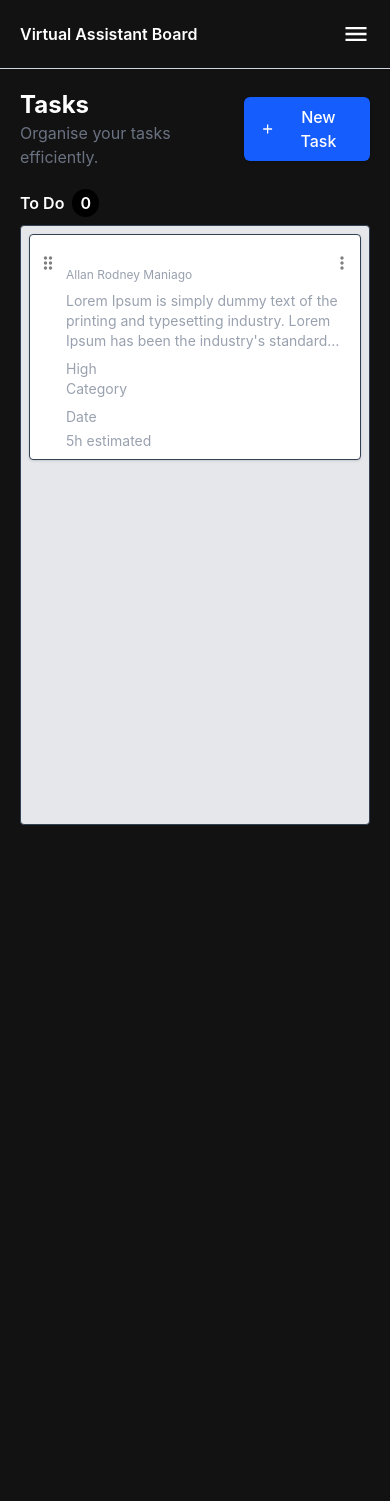
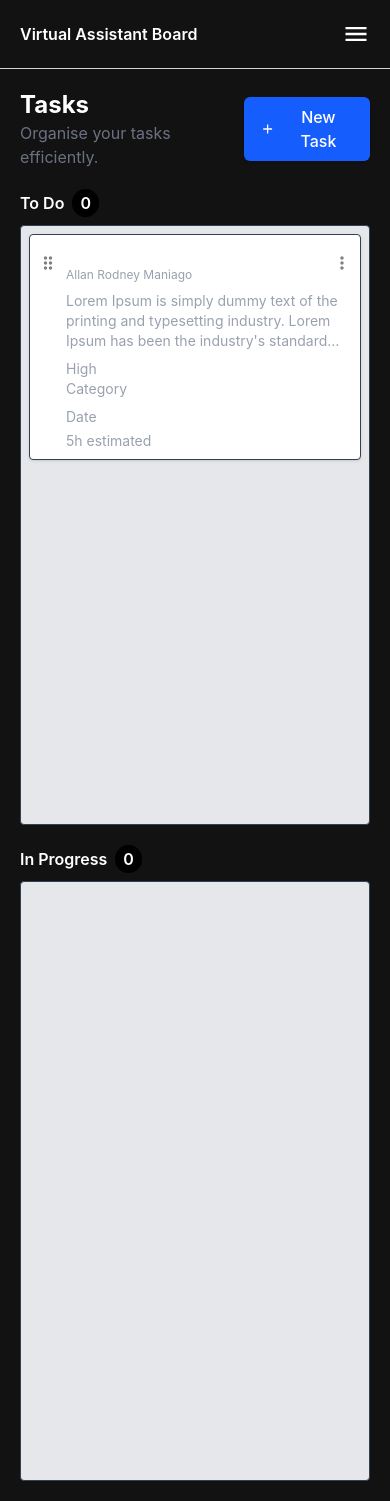
Before and after one commit to allanrodneyyy/VA-To-Do-List, a React (Vite) app: page /tasks in a window 390 px wide. Before the commit the page ends 845 px from the top, so only its background shows below. Built offline with nearby package versions, Linux system fonts and the light colour scheme.

Commit message:
Try drag and drop on phones

```diff
--- a/src/pages/tasks/TasksPage.jsx
+++ b/src/pages/tasks/TasksPage.jsx
@@ -35,7 +35,7 @@ export function TasksPage({ theme, setTheme }) {
             </div>
 
             <div className="border rounded border-(--border) p-2 bg-gray-200 min-h-150 space-y-2">
-              <section className="flex border rounded border-(--border) shadow flex-col p-2 bg-white gap-2">
+              <section className="flex border rounded border-(--border) shadow flex-col p-2 bg-white gap-2" draggable>
                 <div className="flex items-center justify-between w-full">
                   <div className="flex items-center gap-2">
                     <MdDragIndicator color="gray" className="cursor-grab" size={20} />
@@ -64,6 +64,17 @@ export function TasksPage({ theme, setTheme }) {
               </section>
             </div>
           </div>
+
+          <div className="flex flex-col gap-2 ">
+            <div className="flex gap-2 font-semibold items-center">
+              <p>In Progress</p>
+              <p className="bg-black text-white rounded-2xl px-2 py-0.5">0</p>
+            </div>
+
+            <div className="border rounded border-(--border) p-2 bg-gray-200 min-h-150 space-y-2">
+
+            </div>
+          </div>
         </section>
       </section>
     </>
```
